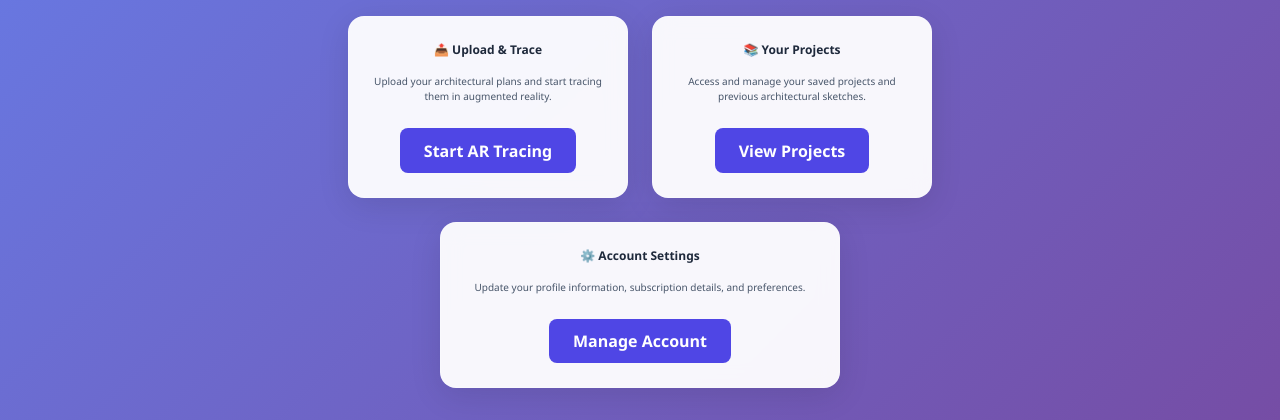
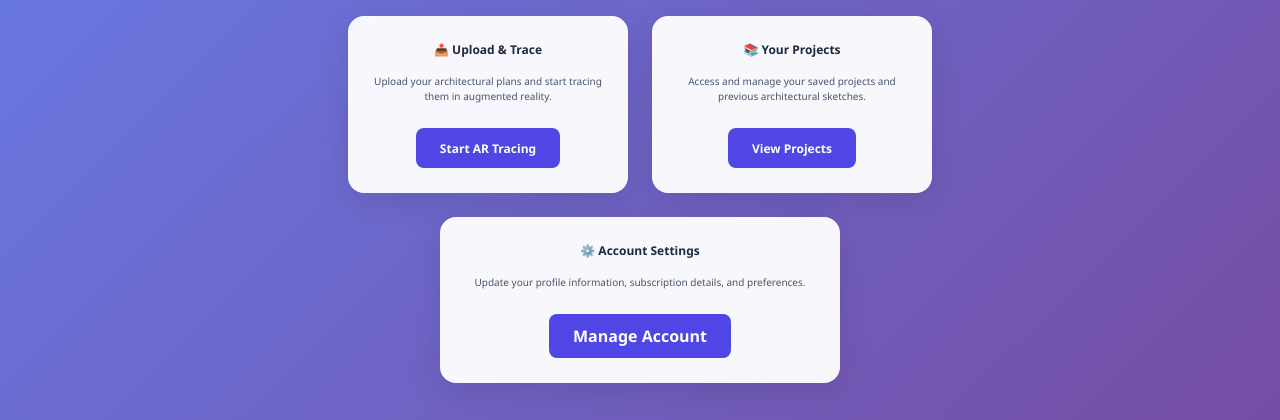
Before and after one commit to Arhyeldee001/Archi-Sketch, a Python web app: template templates/dashboard.html in a window 1280 px wide. Shown: the part 295-715 px from the top of the page. Run offline with Jinja, Linux system fonts and the light colour scheme; the template is opened without the code that fills it, so the values that code supplies are empty.

Commit message:
Update dashboard.html

```diff
--- a/templates/dashboard.html
+++ b/templates/dashboard.html
@@ -105,6 +105,10 @@
         }
 
         .top-card h2 {
+            font-size: 12px;
+        }
+
+        .top-card a {
             font-size: 12px;
         }
 
```
